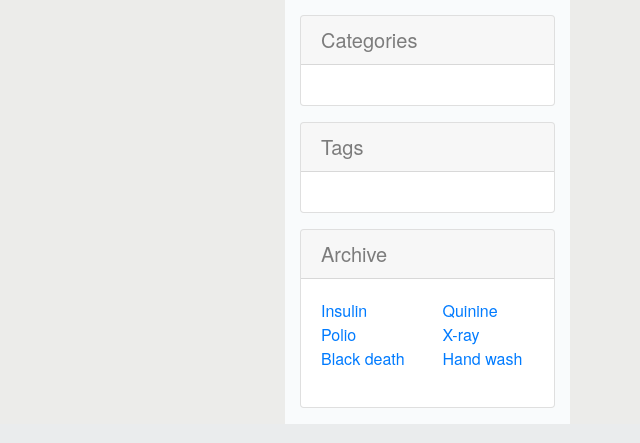
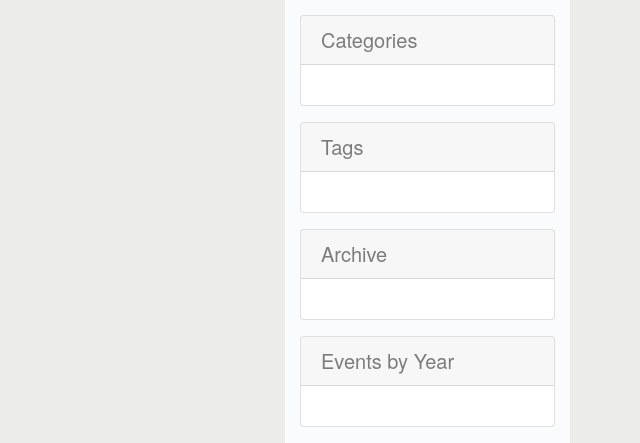
Before and after one commit to toritori1000/sandbox, a Django app: page /blog/post/search/ in a window 1280 px wide. Shown: the part 443-886 px from the top of the page, without its empty margins (640-1280 px from the left). Run offline with Django 3.2, Linux system fonts and the light colour scheme; parts of the project's set-up code (start-up, migrations or seed data) failed here and were passed over; some libraries are stand-ins or nearby versions.

Commit message:
sidebar Arch implemented

```diff
--- a/blog/static/css/main.css
+++ b/blog/static/css/main.css
@@ -49,19 +49,25 @@ span {
 .custom-tag {
     color: tomato;
     /* wrap button text */
-   white-space:normal !important;
+    white-space:normal !important;
     word-wrap: break-word;
     border: 1px solid white;
 }
 
 .custom-cat {
-    /*color: green;*/
-    /*color: #228B22;*/
     color: #009900;
     /* wrap button text */
-   white-space:normal !important;
+    white-space:normal !important;
     word-wrap: break-word;
     border: 1px solid white;
+}
+
+.custom-arch {
+    font-size: 13px;
+}
+
+.custom-event {
+    font-size: 13px;
 }
 
 .custom-tag:hover, .custom-cat:hover {
--- a/blog/urls.py
+++ b/blog/urls.py
@@ -3,8 +3,10 @@ from . import views
 
 urlpatterns = [
     path('', views.index, name='index'),
+    path('post/<post_slug>', views.post_page, name='post_page'),
     path('tag/<tag_slug>', views.index, name="post_by_tag"),
     path('cat/<cat_slug>', views.index, name="post_by_cat"),
-    path('post/<post_slug>', views.post_page, name='post_page'),
+    path('arch/<arch_date>', views.index, name="post_by_arch"),
+    path('event/<event_year>', views.index, name="post_by_event"),
     path('post/search/', views.search, name='search'),
 ]
--- a/blog/views.py
+++ b/blog/views.py
@@ -1,6 +1,8 @@
+import datetime
 from functools import reduce
 import operator
 import os
+import re
 
 from django.shortcuts import render, redirect, get_object_or_404
 from django.http import HttpResponse
@@ -11,13 +13,14 @@ from django.utils import timezone
 from django.core.paginator import Paginator
 from django.db.models.query import prefetch_related_objects
 from django.db.models import Q
-from blog.models import Post, Comment, Category, PostImage
+from blog.models import Post, Comment, Category, PostImage, EventDate
 from taggit.models import Tag
 
 import pprint
 
 
-def index(request, tag_slug=None, cat_slug=None):
+def index(request, tag_slug=None, cat_slug=None, arch_date=None,
+          event_year=None):
     posts = Post.objects.all()
     context = {}
 
@@ -32,14 +35,43 @@ def index(request, tag_slug=None, cat_slug=None):
         posts = posts.filter(id__in=cat_ids)
         context['cat'] = cat_ids
 
+    if arch_date:
+        ym = arch_date.split("-")
+        posts = Post.objects.filter(created_date__year=ym[0],
+                                    created_date__month=ym[1])
+
+    """
+    if event_date:
+        posts = Post.objects.filter(created_date__year='2016',
+                                    created_date__month='01')
+    """
+    #
+    # For sidebar
+    #
     # Not to use tags = Tag.objects.all() to get only tags that has Post assoc
     tags = Post.tags.all()
     post_items = get_post_items(posts)
     context['posts'] = post_items
 
-    # For sideba
     context['tags'] = tags
     context['categories'] = Category.objects.all()
+    # Archive by year-month
+    qs = Post.objects.extra(select={
+        'year': "strftime('%%Y',created_date)",
+        'month': "strftime('%Y-%m', created_date)", }).values(
+        'year', 'month')
+    # Get distinct year-month set
+    ym_set = []
+    test = ''
+    for item in qs:
+        ym_set.append(item['month'])
+    context['post_year_month_set'] = list(set(ym_set))
+
+    context['my_test'] = "QQQQ"
+
+    # Event by year-century
+    qs = EventDate.objects.all()
+    context['events'] = qs
 
     # Build absolute url such as below for side-pan category link.
     # http://localhost:8000/blog/tag/
@@ -52,6 +84,10 @@ def index(request, tag_slug=None, cat_slug=None):
         reverse('index')), 'tag/')
     context['cat_base_url'] = os.path.join(request.build_absolute_uri(
         reverse('index')), 'cat/')
+    context['arch_base_url'] = os.path.join(request.build_absolute_uri(
+        reverse('index')), 'arch/')
+    context['event_base_url'] = os.path.join(request.build_absolute_uri(
+        reverse('index')), 'event/')
 
     context['test'] = os.path.join(request.build_absolute_uri(
         reverse('index')), 'cat/')
--- a/templates/blog/index.html
+++ b/templates/blog/index.html
@@ -42,6 +42,9 @@
                                 <a href="{{ post.url }}" class="btn btn-default btn-sm">More ...</a>
 
                             </p>
+
+
+
                             <!--
                             <img src="{{post.image_set.image.url}}" height="220px" width="220px" class="xblog-img-left"/>
                             -->
@@ -50,6 +53,7 @@
                 </div>
             {% endfor %}
         </div>
+
         <!-- Sidebar col-md-3 -->
         {% include "includes/sidebar.html" %}
     </div>
--- a/templates/includes/sidebar.html
+++ b/templates/includes/sidebar.html
@@ -40,35 +40,31 @@
     <div class="card my-3">
         <h5 class="card-header">Archive</h5>
         <div class="card-body">
-            <div class="row">
-                <div class="col-md-6">
-                    <ul class="list-unstyled">
-                        <li>
-                            <a href="#">Insulin</a>
-                        </li>
-                        <li>
-                            <a href="#">Polio</a>
-                        </li>
-                        <li>
-                            <a href="#">Black death</a>
-                        </li>
-                    </ul>
-                </div>
-                <div class="col-md-6">
-                    <ul class="list-unstyled">
-                        <li>
-                            <a href="#">Quinine</a>
-                        </li>
-                        <li>
-                            <a href="#">X-ray</a>
-                        </li>
-                        <li>
-                            <a href="#">Hand wash</a>
-                        </li>
-                    </ul>
-                </div>
-            </div>
+
+            {% for year_month in post_year_month_set %}
+                <a href="{{ arch_base_url }}{{ year_month }}" class="btn btn-sm custom-arch" role="button">
+                    {{ year_month }}
+                </a>
+            {% endfor %}
+
         </div>
     </div>
 
+    <!-- Events by Decate -->
+    <div class="card my-3">
+        <h5 class="card-header">Events by Year</h5>
+        <div class="card-body">
+
+            {% for event in events %}
+                <a href="{{ event_base_url }}{{ event.decade_by_five }}" class="btn btn-sm custom-event" role="button">
+                    {{ event.decade_by_five }}
+
+                </a>
+            {%endfor%}
+
+
+        </div>
+    </div>
+
+
 </div>
```
Also changed, not shown: blog/admin.py (+7 -3 lines), blog/models.py (+10 -2 lines), blog/migrations/0025_eventdate_decade_by_five.py (added), db.sqlite3.
